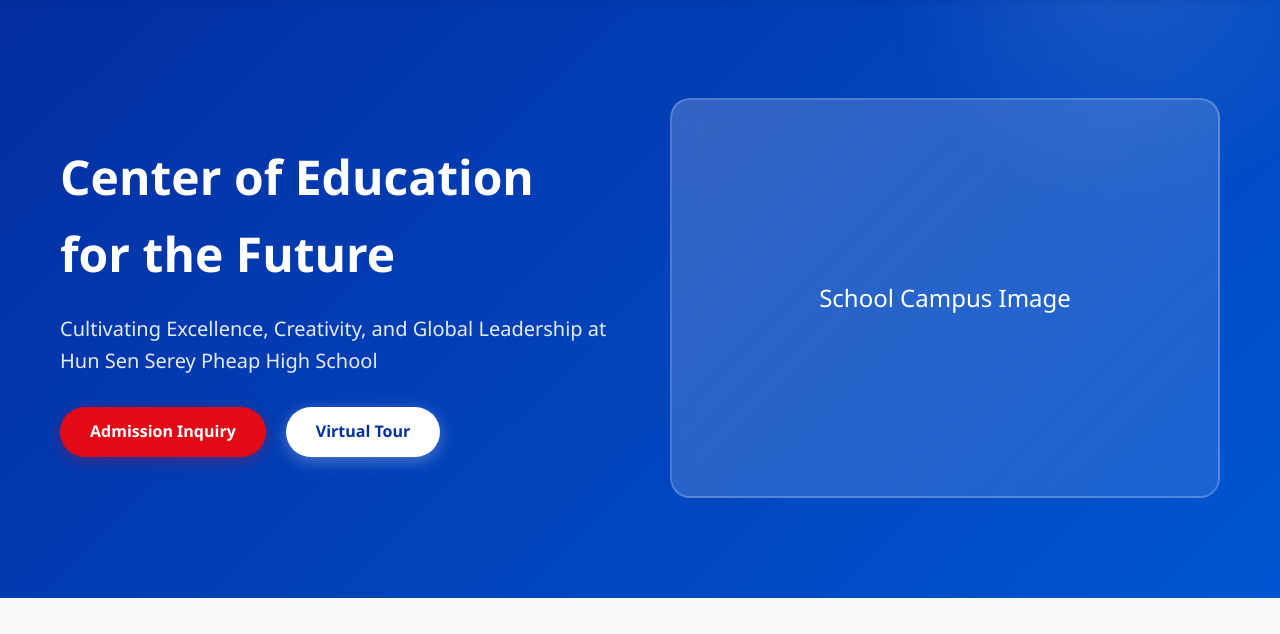
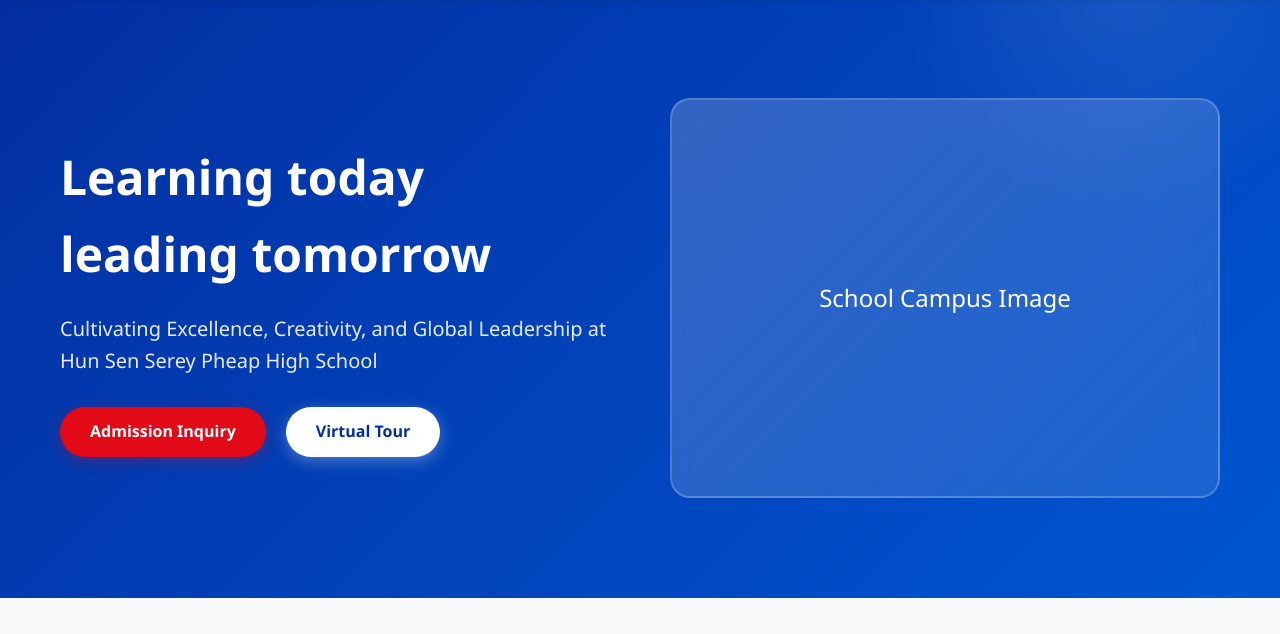
Before and after one commit to oronaminjhc/hunsensereypheap, a plain HTML site: page index.html in a window 1280 px wide. Shown: the part 166-800 px from the top of the page. Drawn offline with Linux system fonts and the light colour scheme.

Commit message:
슬로건

```diff
--- a/index.html
+++ b/index.html
@@ -10,7 +10,7 @@
 
     <!-- Open Graph Meta Tags -->
     <meta property="og:title" content="Hun Sen Serey Pheap High School">
-    <meta property="og:description" content="Excellence in Education - Center of Education for the Future">
+    <meta property="og:description" content="Excellence in Education - Learning today leading tomorrow">
     <meta property="og:type" content="website">
     <meta property="og:url" content="https://hunsensereypheap.vercel.app">
     <meta property="og:image" content="https://hunsensereypheap.vercel.app/schoollogo-removebg-preview.png">
@@ -18,7 +18,7 @@
     <!-- Twitter Card Meta Tags -->
     <meta name="twitter:card" content="summary_large_image">
     <meta name="twitter:title" content="Hun Sen Serey Pheap High School">
-    <meta name="twitter:description" content="Excellence in Education - Center of Education for the Future">
+    <meta name="twitter:description" content="Excellence in Education - Learning today leading tomorrow">
     <meta name="twitter:image" content="https://hunsensereypheap.vercel.app/schoollogo-removebg-preview.png">
 
     <title>Hun Sen Serey Pheap High School - Excellence in Education</title>
@@ -74,7 +74,7 @@
     <section class="hero" id="main-content">
         <div class="hero-content">
             <div class="hero-text">
-                <h2 data-en="Center of Education for the Future" data-km="មជ្ឈមណ្ឌលអប់រំសម្រាប់អនាគត">Center of Education for the Future</h2>
+                <h2 data-en="Learning today leading tomorrow" data-km="រៀនថ្ងៃនេះ ដឹកនាំថ្ងៃស្អែក">Learning today leading tomorrow</h2>
                 <p data-en="Cultivating Excellence, Creativity, and Global Leadership at Hun Sen Serey Pheap High School" data-km="ការបណ្តុះបណ្តាលឧត្តមភាព ភាពច្នៃប្រឌិត និងភាពជាអ្នកដឹកនាំសកលលោក នៅវិទ្យាល័យ ហ៊ុន សែន សិរីភាព">Cultivating Excellence, Creativity, and Global Leadership at Hun Sen Serey Pheap High School</p>
                 <div class="hero-buttons">
                     <a href="#admission" class="btn btn-primary" data-en="Admission Inquiry" data-km="សំណួរចុះឈ្មោះ">Admission Inquiry</a>
--- a/script.js
+++ b/script.js
@@ -13,7 +13,7 @@
                 'contact': 'Contact',
 
                 // Hero section
-                'hero-title': 'Center of Education for the Future',
+                'hero-title': 'Learning today leading tomorrow',
                 'hero-subtitle': 'Cultivating Excellence, Creativity, and Global Leadership at Hun Sen Serey Pheap High School',
                 'admission-inquiry': 'Admission Inquiry',
                 'virtual-tour': 'Virtual Tour',
@@ -99,7 +99,7 @@
                 'contact': 'ទំនាក់ទំនង',
 
                 // Hero section
-                'hero-title': 'មជ្ឈមណ្ឌលអប់រំសម្រាប់អនាគត',
+                'hero-title': 'រៀនថ្ងៃនេះ ដឹកនាំថ្ងៃស្អែក',
                 'hero-subtitle': 'ការបណ្តុះបណ្តាលឧត្តមភាព ភាពច្នៃប្រឌិត និងភាពជាអ្នកដឹកនាំសកលលោក នៅវិទ្យាល័យ ហ៊ុន សែន សិរីភាព',
                 'admission-inquiry': 'សំណួរចុះឈ្មោះ',
                 'virtual-tour': 'ទស្សនកិច្ចនិម្មិត',
```
